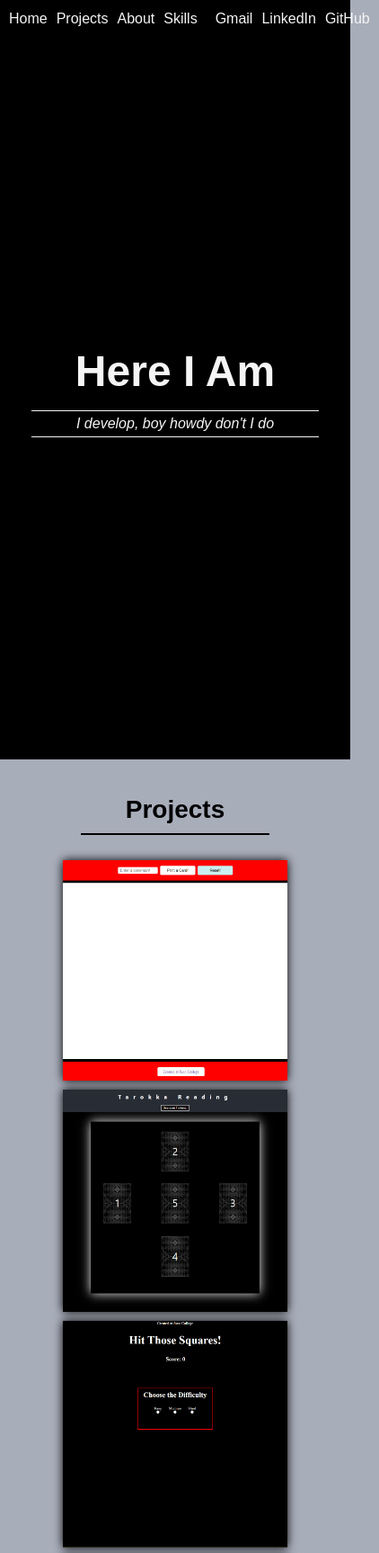
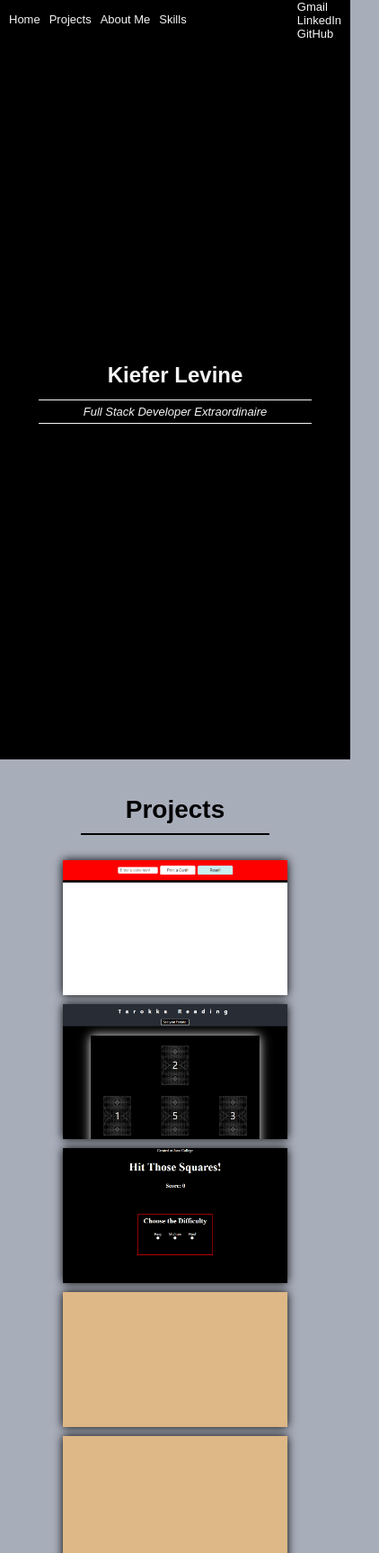
Before and after one commit to RookiePrime/portfolio, a plain HTML site: page index.html in a window 390 px wide. Shown: the top 1726 px of the page at 90% size, 422 px wide, since content can reach past the window. Drawn offline with Linux system fonts and the light colour scheme.

Commit message:
Finished linking, added some media queries.

```diff
--- a/assets/styles/style.css
+++ b/assets/styles/style.css
@@ -77,8 +77,8 @@ header a {
     font-size: 16px;
     font-style: italic;
     padding: 5px 50px;
-    border-top: 1px solid whitesmoke;
-    border-bottom: 1px solid whitesmoke;
+    border-top: 1px solid var(--primary-font-colour);
+    border-bottom: 1px solid var(--primary-font-colour);
 }
 
 /* Here's the Main stuffs, the big beefy section with sections within it. */
@@ -113,20 +113,37 @@ section .sec-container {
     justify-content: center;
 }
 
+/* These particular selectors need to come before the general .project one, or their style will be overwritten. */
+#projects .pokecards {
+    background: url(../images/pokeCards-preview.png);
+}
+
+#projects .tarokka {
+    background: url(../images/tarokka-preview.png);
+}
+
+#projects .squares {
+    background: url(../images/hit-squares-preview.png);
+}
+
 #projects .project {
+    background-position: center top;
+    background-size: cover;
+    background-color: burlywood;
+    flex: 1 10%;
+    display: flex;
+    justify-content: center;
+    align-items: center;
     min-height: 150px;
     min-width: 250px;
-    flex: 0 30%;
-    background-color: burlywood;
     margin: 5px;
+    color: black;
     box-shadow: 0 0 10px black;
     transition: all 0.3s ease-out;
-    position: relative;
 }
 
-#projects .project img {
-    height: 100%;
-    width: 100%;
+#projects .big {
+    flex: 3 100%;
 }
 
 #projects .project:hover,
@@ -147,12 +164,9 @@ section .sec-container {
     opacity: 0;
     display: inline;
     padding: 5px;
-    background-color: #fff;
-    box-shadow: 0 0 10px black;
+    background-color: var(--primary-font-colour);
+    box-shadow: 0 0 10px var(--primary-bg-colour);
     border-radius: 10px;
-    position: absolute;
-    top: 0;
-    left: calc(50% - 55px);
     z-index: 30;
     transition: all 0.3s ease-out;
     text-align: center;
@@ -203,3 +217,41 @@ footer {
     background-color: var(--primary-bg-colour);
     color: var(--primary-font-colour);
 }
+
+/* Some media queries, so things look good on phones! */
+
+@media screen and (max-width: 960px) {
+
+    .page-nav {
+        flex: 1 70%;
+    }
+
+    /* Push the icons more to the right and vertical, to give the page links more space and to make these icons more visible. */
+    .web-nav {
+        align-items: baseline;
+    }
+
+    .web-nav ul {
+        flex-direction: column;
+    }
+
+}
+
+@media screen and (max-width: 580px) {
+
+        body {
+            font-size: 13px;
+        }
+
+    .hero h1 {
+        font-size: 24px;
+    }
+
+    .hero p {
+        font-size: 13px;
+    }
+
+    #skills h4 {
+        margin-right: 15px;
+    }
+}
--- a/index.html
+++ b/index.html
@@ -18,7 +18,7 @@
                     <a href="#projects">Projects</a>
                 </li>
                 <li>
-                    <a href="#about">About</a>
+                    <a href="#about">About Me</a>
                 </li>
                 <li>
                     <a href="#skills">Skills</a>
@@ -28,54 +28,53 @@
         <nav class="web-nav">
             <ul>
                 <li>
-                    <a href="#gmail">Gmail</a>
+                    <a href="mailto:makutakanuva@gmail.com">Gmail</a>
                 </li>
                 <li>
-                    <a href="#linkedIn">LinkedIn</a>
+                    <a href="https://www.linkedin.com/in/kiefer-levine-38844920b/">LinkedIn</a>
                 </li>
                 <li>
-                    <a href="#gitHub">GitHub</a>
+                    <a href="https://github.com/RookiePrime">GitHub</a>
                 </li>
             </ul>
         </nav>
     </header>
     <div class="hero" id="home">
-        <h1>Here I Am</h1>
-        <p>I develop, boy howdy don't I do</p>
+        <h1>Kiefer Levine</h1>
+        <p>Full Stack Developer Extraordinaire</p>
     </div>
     <main>
         <section id="projects">
             <div class="sec-container">
                 <h2>Projects</h2>
                 <div class="proj-container">
-                    <div class="project pokecards" alt="The Pokecards app, made with PokeAPI">
                     <a href="https://rookieprime.github.io/Juno-JS-Project-2/">
-                            <img src="./assets/images/pokeCards-preview.png" alt="The PokeCards app, made with PokeAPI">
-                        </a>
+                        <div class="project pokecards">
                             <h3 class="preview-text">PokeCards</h3>
                         </div>
-                    <div class="project">
+                    </a>
                     <a href="https://rookieprime.github.io/tarokka-deck/">
-                            <img src="./assets/images/tarokka-preview.png" alt="The Tarokka Deck app, made with React">
-                        </a>
+                        <div class="project tarokka big">
                             <h3 class="preview-text">Tarokka Reading</h3>
                         </div>
-                    <div class="project">
+                    </a>
                     <a href="https://rookieprime.github.io/hit-those-squares/">
-                            <img src="./assets/images/hit-squares-preview.png" alt="A little game about hitting squares, made with JavaScript">
-                        </a>
+                        <div class="project squares">
                             <h3 class="preview-text">Hit Those Squares</h3>
                         </div>
-                    <div class="project"></div>
-                    <div class="project"></div>
-                    <div class="project"></div>
+                    </a>
+                    <a href="#"><div class="project"></div></a>
+                    <a href="#"><div class="project"></div></a>
+                    <a href="#"><div class="project"></div></a>
                 </div>
             </div>
         </section>
         <section id="about">
             <div class="sec-container">
-                <h2>About</h2>
-                <p>Lorem ipsum dolor sit amet consectetur adipisicing elit. Omnis corrupti quam, ex, et magni nostrum tenetur laboriosam necessitatibus dolore alias, vel maxime nemo error ea a voluptate ut quos eaque?</p>
+                <h2>About Me</h2>
+                <p>
+                    I'm passionate about technology and a lifelong learner. Programming logic and design fascinate me. I indulge in hobbies such as Dungeons & Dragons as well as virtual reality.
+                </p>
             </div>
         </section>
         <section id="skills">
@@ -101,6 +100,12 @@
                         </p>
                     </li>
                     <li>
+                        <h4>Responsive Design</h4>
+                        <p>
+                            I can create sites that look and perform well on any modern device.
+                        </p>
+                    </li>
+                    <li>
                         <h4>React</h4>
                         <p>
                             Something of a novice at it, I have nonetheless puzzled out a surface-level understanding of its nuances.
```
Lines whose indentation alone changed are shown as unchanged.
